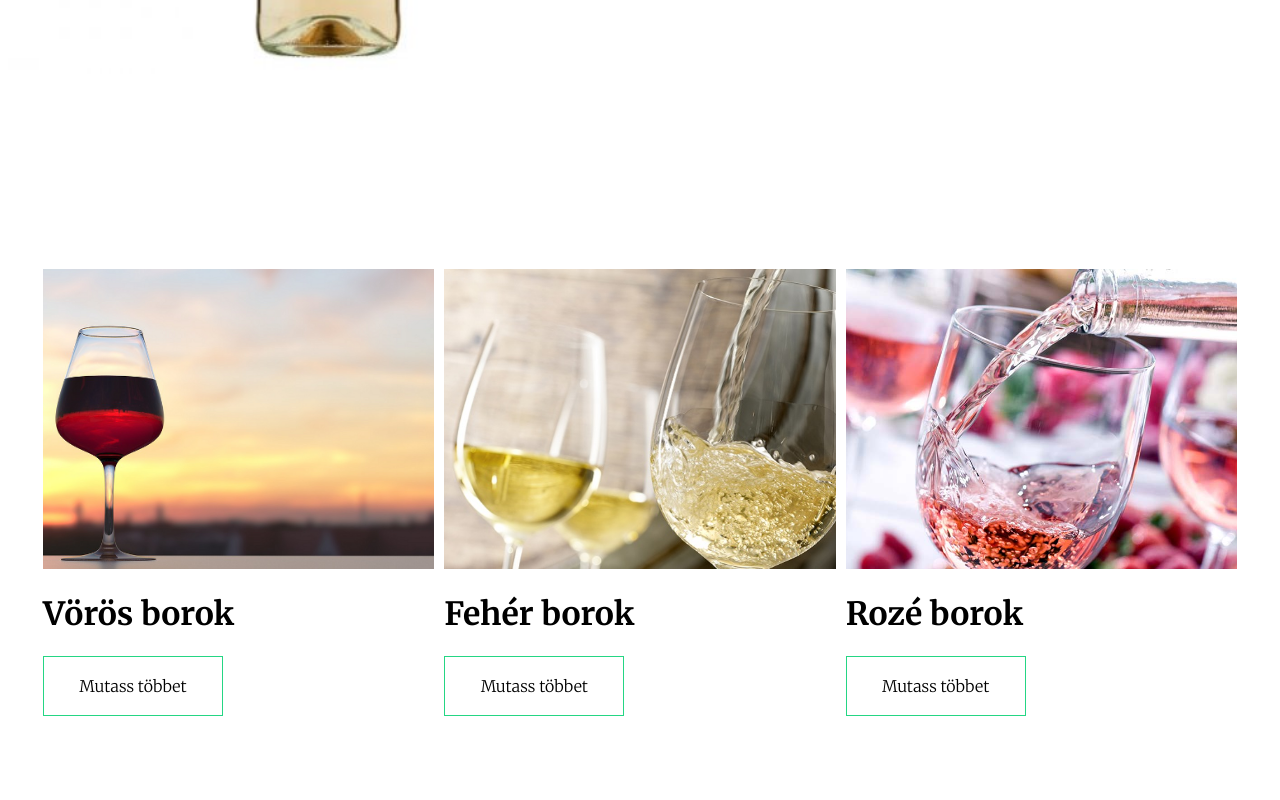
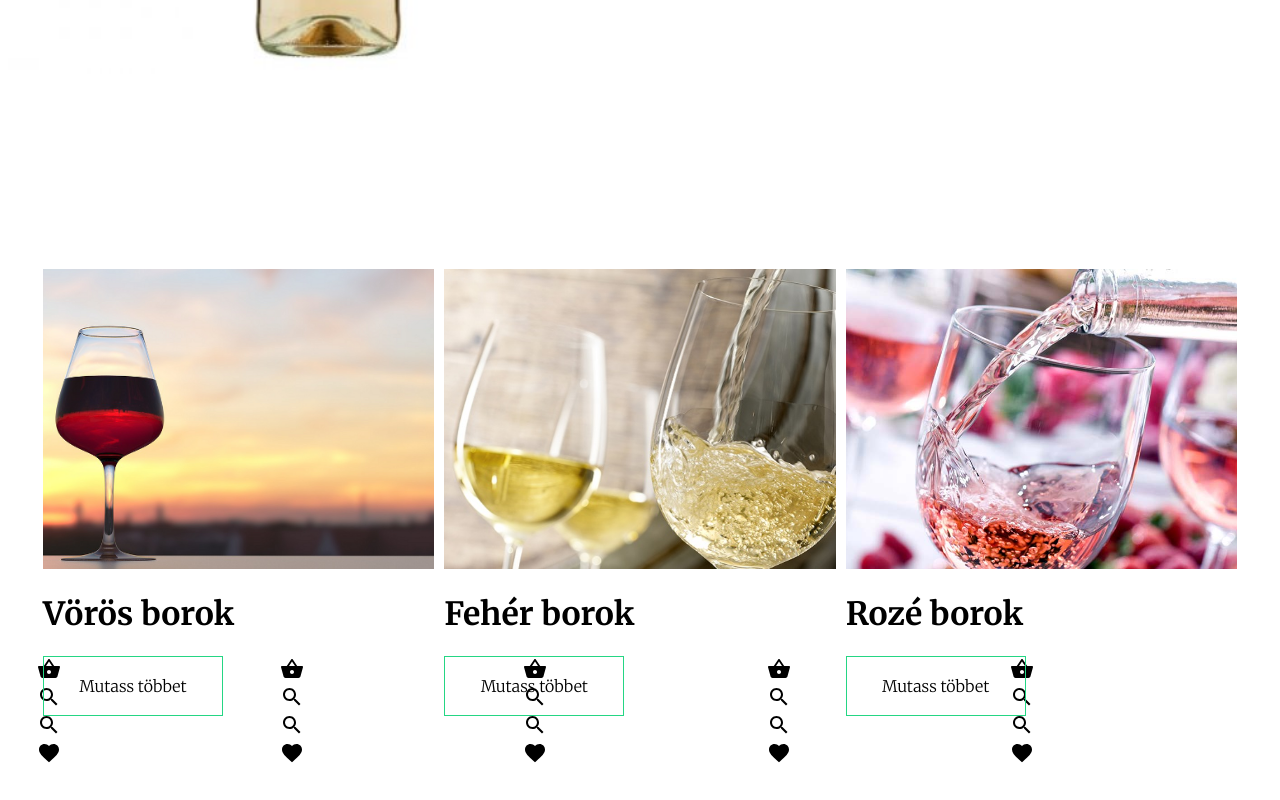
Before and after one commit to lgadam/ii3vey_szakd, a React (Create React App) app in the folder my-app/: page / in a window 1280 px wide. Shown: the part 679-1479 px from the top of the page. Before the commit the page ends 1395 px from the top, so only its background shows below. Built offline with nearby package versions, Linux system fonts and the light colour scheme.

Commit message:
ProductItem: added components to the container
ProductItem: added components to the container

```diff
--- a/my-app/src/Components/ProductItem.jsx
+++ b/my-app/src/Components/ProductItem.jsx
@@ -1,9 +1,36 @@
-import React from 'react'
+import styled from "styled-components"
+import ShoppingBasketIcon from '@mui/icons-material/ShoppingBasket';
+import SearchOutlined from "@mui/icons-material/SearchOutlined";
+import FavoriteIcon from '@mui/icons-material/Favorite';
 
-const ProductItem = () => {
+const Container = styled.div`
+    flex:1;
+    margin: 5px;
+`
+const Circle = styled.div``
+const Image = styled.img``
+const InfoContainer = styled.div``
+const Icon = styled.div``
+
+const ProductItem = ({item}) => {
   return (
     <Container>
-
+      <Circle/>
+      <Image src={item.img}/>
+      <InfoContainer>
+        <Icon>
+            <ShoppingBasketIcon />
+        </Icon>
+        <Icon>
+            <SearchOutlined />
+        </Icon>
+        <Icon>
+            <SearchOutlined />
+        </Icon>
+        <Icon>
+            <FavoriteIcon />
+        </Icon>
+      </InfoContainer>
     </Container>
   )
 }
--- a/my-app/src/Components/Products.jsx
+++ b/my-app/src/Components/Products.jsx
@@ -1,7 +1,10 @@
 import styled from "styled-components"
 import { advantagedProducts } from "../data"
 import ProductItem from "./ProductItem"
-const Container = styled.div``
+const Container = styled.div`
+    padding: 24px;
+    display: flex;
+`
 
 const Products = () => {
   return (
--- a/my-app/src/Pages/Home.jsx
+++ b/my-app/src/Pages/Home.jsx
@@ -2,6 +2,7 @@ import React from 'react'
 import Announcement from '../Components/Announcement'
 import Categories from '../Components/Categories'
 import Navbar from '../Components/Navbar'
+import Products from '../Components/Products'
 import Slider from '../Components/Slider'
 
 function Home() {
@@ -11,6 +12,7 @@ function Home() {
       <Navbar/>
       <Slider/>
       <Categories/>
+      <Products />
     </div>
   )
 }
```
